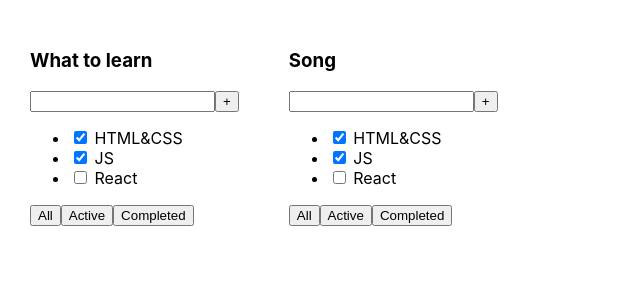
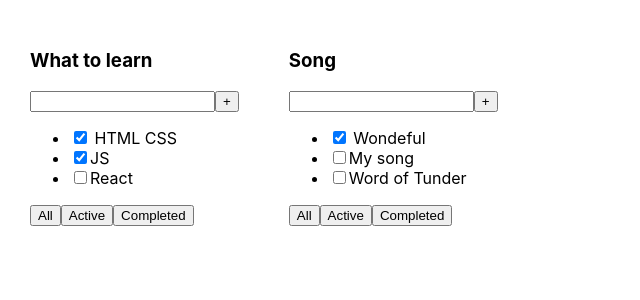
Before and after one commit to webaldar/todolist, a React (Create React App) app: page / in a window 1280 px wide. Shown: the top 300 px of the page, without its empty margins (0-640 px from the left). Built offline with nearby package versions, Linux system fonts and the light colour scheme.

Commit message:
task 1.4

```diff
--- a/src/App.tsx
+++ b/src/App.tsx
@@ -21,8 +21,8 @@
     ]
     return (
         <div className="App">
-            <Todolist title={'What to learn'} task={tasks1}/>
-            <Todolist title={'Song'} task={tasks2}/>
+            <Todolist title={'What to learn'} tasks={tasks1}/>
+            <Todolist title={'Song'} tasks={tasks2}/>
 
         </div>
     );
--- a/src/Todolist.tsx
+++ b/src/Todolist.tsx
@@ -1,20 +1,34 @@
 import React from 'react';
 
+type taskType = {
+    id: number
+    title: string
+    isDone: boolean
+}
 type todolistPropsType = {
     title: string
+    tasks: taskType[]
 }
-const Todolist = (props: todolistPropsType) => {
+const Todolist = ({title, tasks}: todolistPropsType) => {
     return (
         <div>
-            <h3>{props.title}</h3>
+            <h3>{title}</h3>
             <div>
                 <input/>
                 <button>+</button>
             </div>
             <ul>
-                <li><input type="checkbox" checked={true}/> <span>HTML&CSS</span></li>
-                <li><input type="checkbox" checked={true}/> <span>JS</span></li>
-                <li><input type="checkbox" checked={false}/> <span>React</span></li>
+                <li>
+                    <input type="checkbox" checked={tasks[0].isDone}/> <span>{tasks[0].title}</span>
+                </li>
+                <li>
+                    <input type="checkbox" checked={tasks[1].isDone}/>
+                    <span>{tasks[1].title}</span>
+                </li>
+                <li>
+                    <input type="checkbox" checked={tasks[2].isDone}/>
+                    <span>{tasks[2].title}</span>
+                </li>
             </ul>
             <div>
                 <button>All</button>
```
